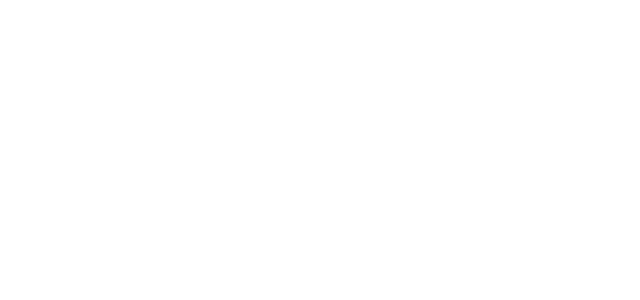
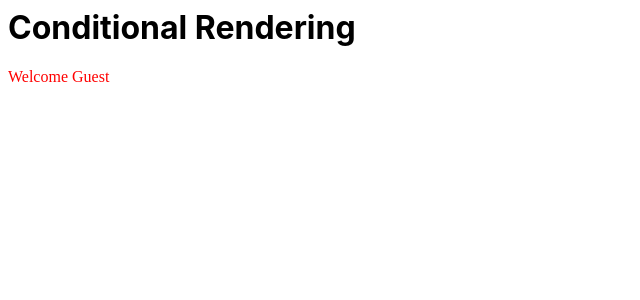
Before and after one commit to yugmani/React-basics-2, a React (Create React App) app: page / in a window 1280 px wide. Shown: the top 300 px of the page, without its empty margins (0-640 px from the left). Built offline with nearby package versions, Linux system fonts and the light colour scheme.

Commit message:
conditional rendering with jsx by if ... else, element variables, ternary operator and short circuit methods

```diff
--- a/src/App.js
+++ b/src/App.js
@@ -1,10 +1,11 @@
-import React from "react";
-import "./style.css";
+import React from 'react';
+import './style.css';
+import UserGreeting from './components/UserGreeting';
 
 export default function App() {
   return (
     <div>
-
+      <UserGreeting />
     </div>
   );
 }
--- /dev/null
+++ b/src/components/UserGreeting.js
@@ -0,0 +1,76 @@
+import React, { Component } from 'react';
+
+class UserGreeting extends Component {
+  constructor(props) {
+    super(props);
+
+    this.state = {
+      isLoggedIn: false,
+    };
+
+    // this.state.isLoggedIn = this.state.isLoggedIn.bind(this);
+  }
+
+  render() {
+    // Using if ... else block
+    // *************************
+    // if (this.state.isLoggedIn) {
+    //   return (
+    //     <div>
+    //       <h1>Conditional Rendering</h1>
+    //       <div className="logged">Welcome Yoog</div>
+    //     </div>
+    //   );
+    // } else {
+    //   return (
+    //     <div>
+    //       <h1>Conditional Rendering</h1>
+    //       <div className="not-logged">Welcome Guest</div>
+    //     </div>
+    //   );
+    // }
+
+    // NOTE:
+    // we cannot include if ... else statement iside return block because jsx is just a syntactic sugar for function calls and object construction.
+
+    // using Element Variables
+    // *************************
+    // let message;
+    // if (this.state.isLoggedIn) {
+    //   message = <div className="logged">Welcome Yoog</div>;
+    // } else {
+    //   message = <div className="not-logged">Welcome Guest</div>;
+    // }
+
+    // return (
+    //   <div>
+    //     <h1>Conditional Rendering</h1>
+    //     {message}
+    //   </div>
+    // );
+
+    // Using Ternary Operator
+    // *************************
+    return (
+      <div>
+        <h1>Conditional Rendering</h1>
+        {this.state.isLoggedIn ? (
+          <div className="logged">Welcome Yoog</div>
+        ) : (
+          <div className="not-logged">Welcome Guest</div>
+        )}
+      </div>
+    );
+
+    // Using Short Circuit method
+    // *************************
+    // return (
+    //   <div>
+    //     <h1>Conditional Rendering</h1>
+    //     {this.state.isLoggedIn && <div className="logged">Welcome Yoog</div>}
+    //   </div>
+    // );
+  }
+}
+
+export default UserGreeting;
--- a/src/style.css
+++ b/src/style.css
@@ -3,3 +3,13 @@
   font-family: -apple-system, BlinkMacSystemFont, 'Segoe UI', Roboto, Oxygen,
     Ubuntu, Cantarell, 'Open Sans', 'Helvetica Neue', sans-serif;
 }
+
+.logged {
+  color: blue;
+  font-size: 25px;
+  font-weight: bold;
+}
+
+.not-logged {
+  color: red;
+}
```
